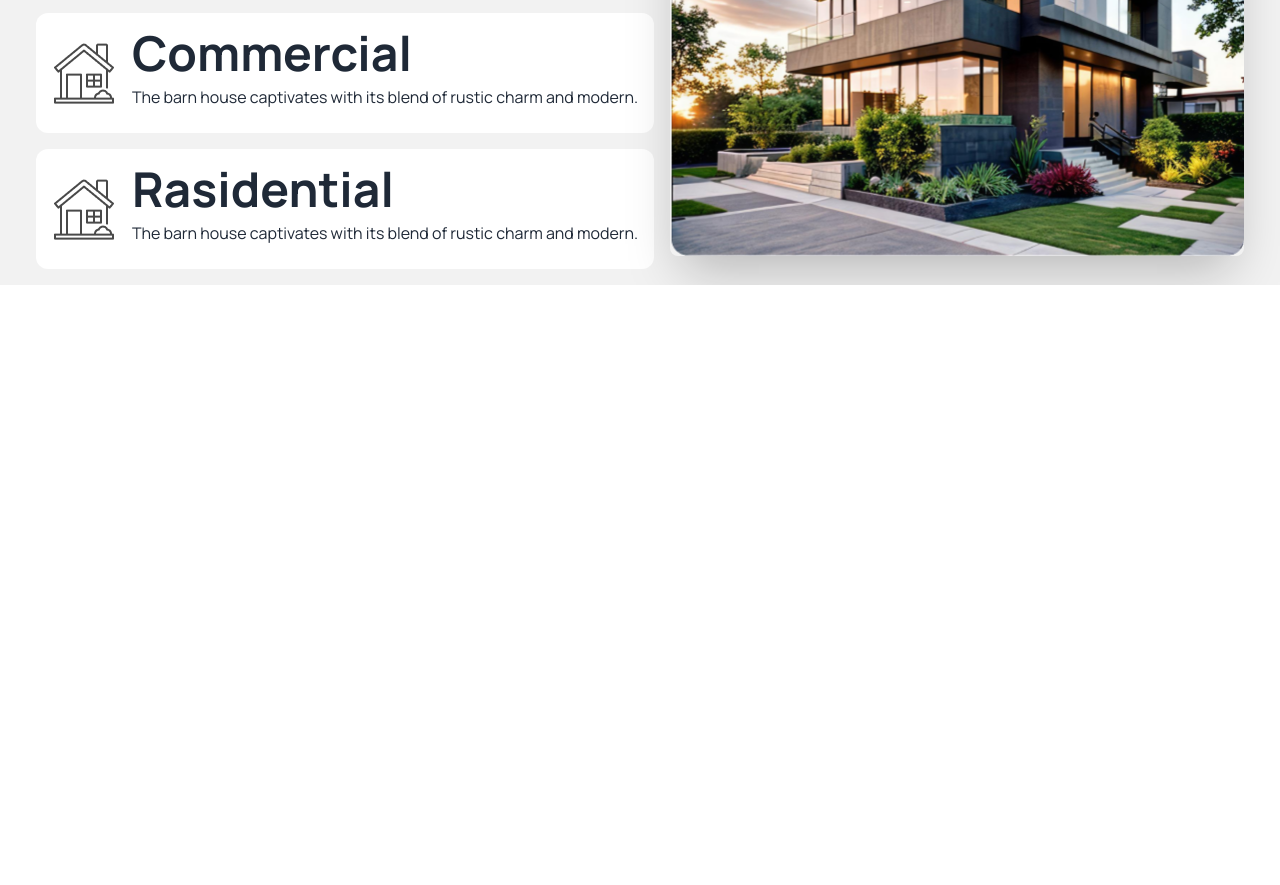
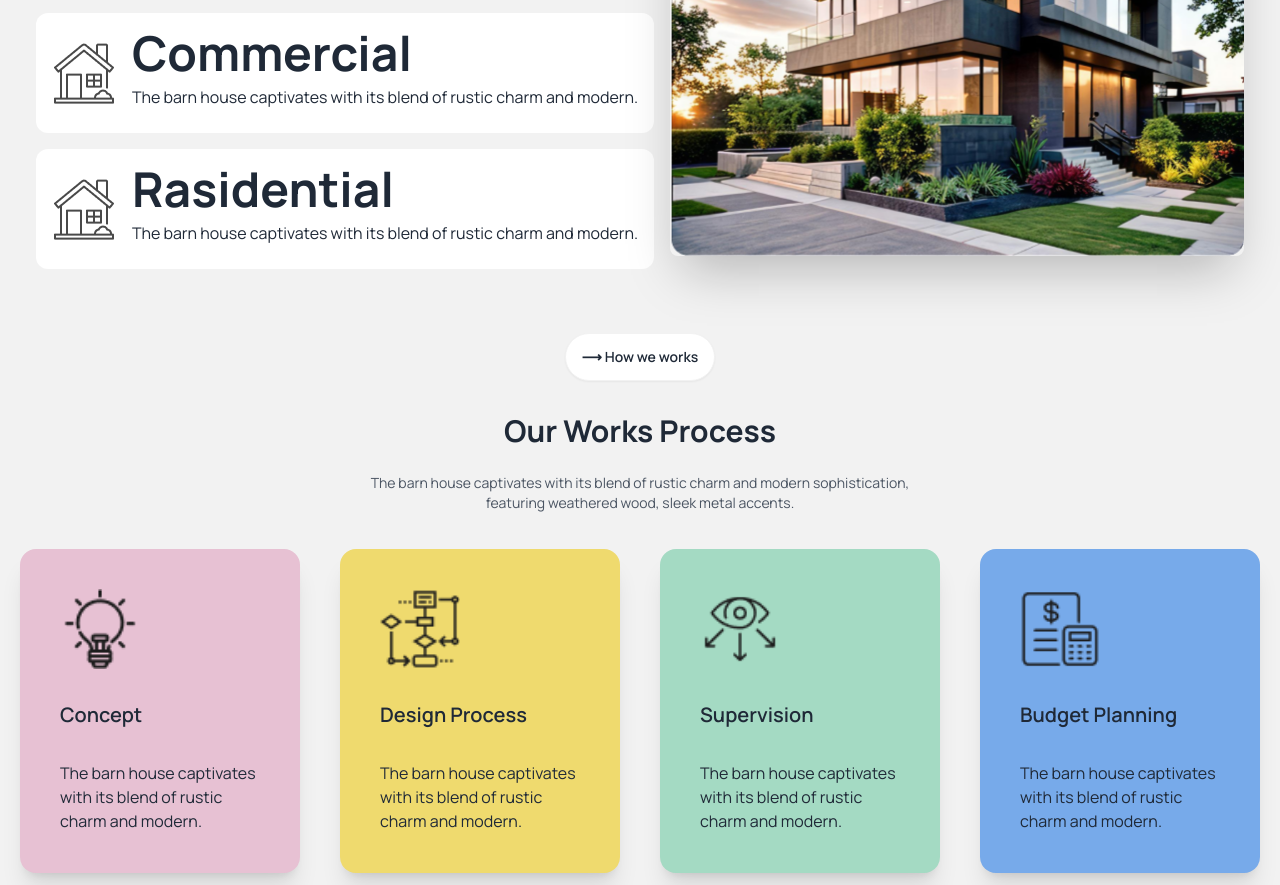
Before and after one commit to abushahed670/assignment-3-rinterio-, a plain HTML site: page index.html in a window 1280 px wide. Shown: the part 1169-2054 px from the top of the page. Before the commit the page ends 1454 px from the top, so only its background shows below. Drawn offline with nearby package versions, Linux system fonts and the light colour scheme.

Commit message:
our work process section done

```diff
--- a/index.html
+++ b/index.html
@@ -28,6 +28,10 @@
                         'background-color': 'rgb(242,242,242)',
                         'background-color-2': '#ABEF5F',
                         'background-color-3': '#ABEF5F80',
+                        'background-color-4': '#E7C1D3',
+                        'background-color-5': '#EFDA6E',
+                        'background-color-6': '#A4DAC3',
+                        'background-color-7': '#77AAEA',
                     }
                 }
             }
@@ -124,7 +128,7 @@
                 <div class="hero-content flex-1 flex-col flex-col-reverse lg:flex-row-reverse">
                     <img src="images/Rectangle.png" class="max-w-full rounded-lg shadow-2xl" />
                     <div class="flex-1">
-                        <img  src="images/Vector.png" alt="">
+                        <img src="images/Vector.png" alt="">
                         <button class=" btn bg-white py-4 px-8 rounded-full mb-8">About Us</button>
                         <h1 class="text-5xl font-bold">We design thoughtful,<br> liveable spaces</h1>
                         <p class="py-6">The barn house captivates with its blend of rustic charm and <br>modern
@@ -135,7 +139,8 @@
                                 <img src="images/residential.png" />
                                 <div>
                                     <h1 class="text-5xl font-bold">Commercial</h1>
-                                    <p class="py-2">The barn house captivates with its blend of rustic charm and modern.</p>
+                                    <p class="py-2">The barn house captivates with its blend of rustic charm and modern.
+                                    </p>
                                 </div>
                             </div>
                         </div>
@@ -144,7 +149,8 @@
                                 <img src="images/residential.png" />
                                 <div>
                                     <h1 class="text-5xl font-bold">Rasidential</h1>
-                                    <p class="py-2">The barn house captivates with its blend of rustic charm and modern.</p>
+                                    <p class="py-2">The barn house captivates with its blend of rustic charm and modern.
+                                    </p>
                                 </div>
                             </div>
                         </div>
@@ -154,6 +160,42 @@
             </div>
         </section>
         <!-- our work process section  -->
+        <section class="bg-base-200">
+            <div class="items-center justify-center flex"><button class=" btn my-12 bg-white rounded-full mb-8 "> &#10230; How we works</button></div>
+
+            <h1 class="text-3xl font-bold text-center">Our Works Process</h1>
+            <p class="py-6 text-center text-gray-600 text-sm">The barn house captivates with its blend of rustic charm and modern sophistication,<br> featuring weathered wood, sleek metal accents.
+            </p>
+            <div class=" grid grid-cols-1 md:grid-cols-2 lg:grid-cols-4 ">
+
+                <!-- card-1  -->
+                <div class="card gap-8 my-3 lg:mx-5 bg-background-color-4 shadow-xl p-10">
+                    <img class="h-20 w-20" src="images/concept.png" alt="">
+                    <h2 class="card-title">Concept</h2>
+                    <p>The barn house captivates with its blend of rustic charm and modern.</p>
+                </div>
+                <!-- card-2  -->
+                <div class="card gap-8 my-3 lg:mx-5 bg-background-color-5 shadow-xl p-10">
+                    <img class="h-20 w-20" src="images/flow-chart.png" alt="">
+                    <h2 class="card-title">Design Process</h2>
+                    <p>The barn house captivates with its blend of rustic charm and modern.</p>
+                </div>
+                <!-- card-3  -->
+                <div class="card gap-8 my-3 lg:mx-5 bg-background-color-6 shadow-xl p-10">
+                    <img class="h-20 w-20" src="images/vision.png" alt="">
+                    <h2 class="card-title">Supervision</h2>
+                    <p>The barn house captivates with its blend of rustic charm and modern.</p>
+                </div>
+                <!-- card-4  -->
+                <div class="card gap-8 my-3 lg:mx-5 bg-background-color-7 shadow-xl p-10">
+                    <img class="h-20 w-20" src="images/budget-planning.png" alt="">
+                    <h2 class="card-title"> Budget Planning</h2>
+                    <p>The barn house captivates with its blend of rustic charm and modern.</p>
+                </div>
+            </div>
+
+
+        </section>
     </main>
     <footer>
 
```
Also changed, not shown: images/budget-planning.png (added), images/concept.png (added), images/flow-chart.png (added), images/vision.png (added).
